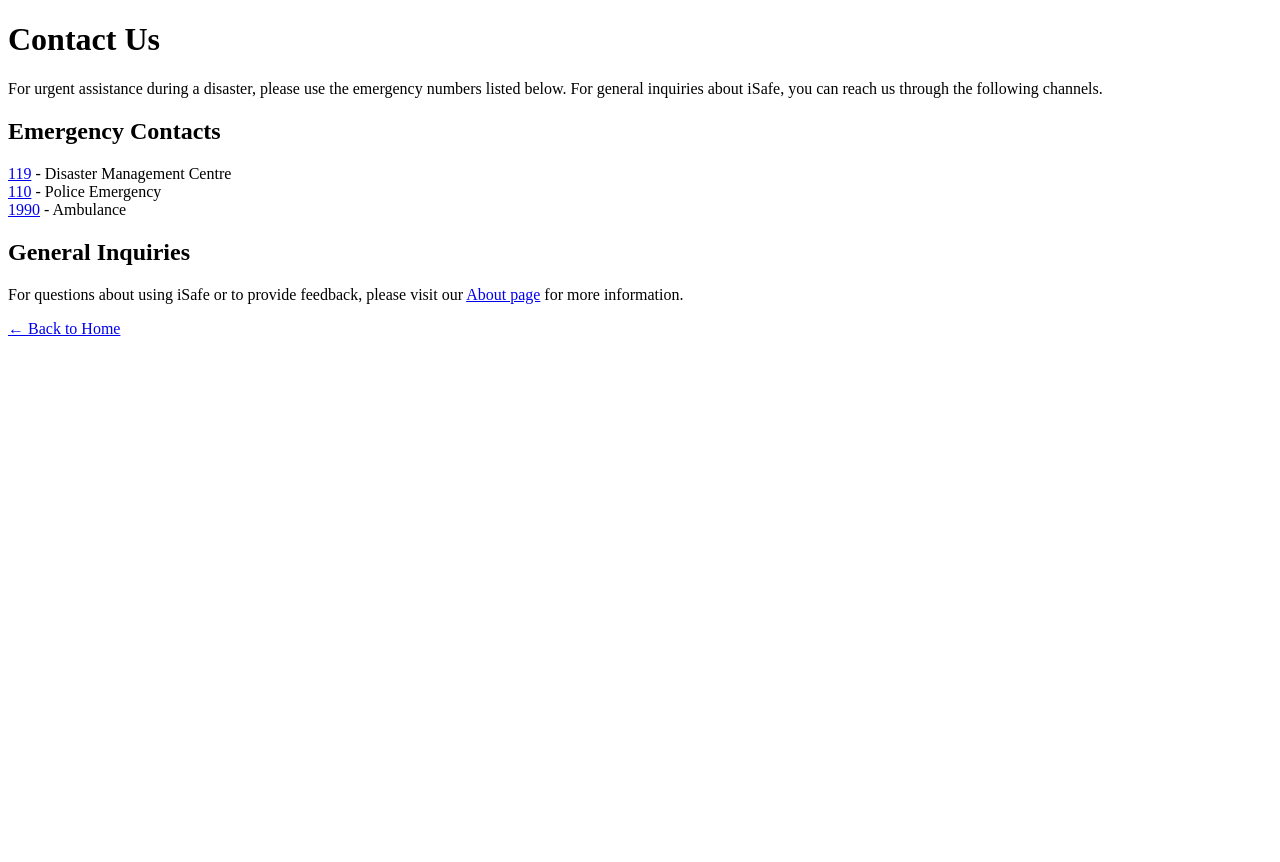
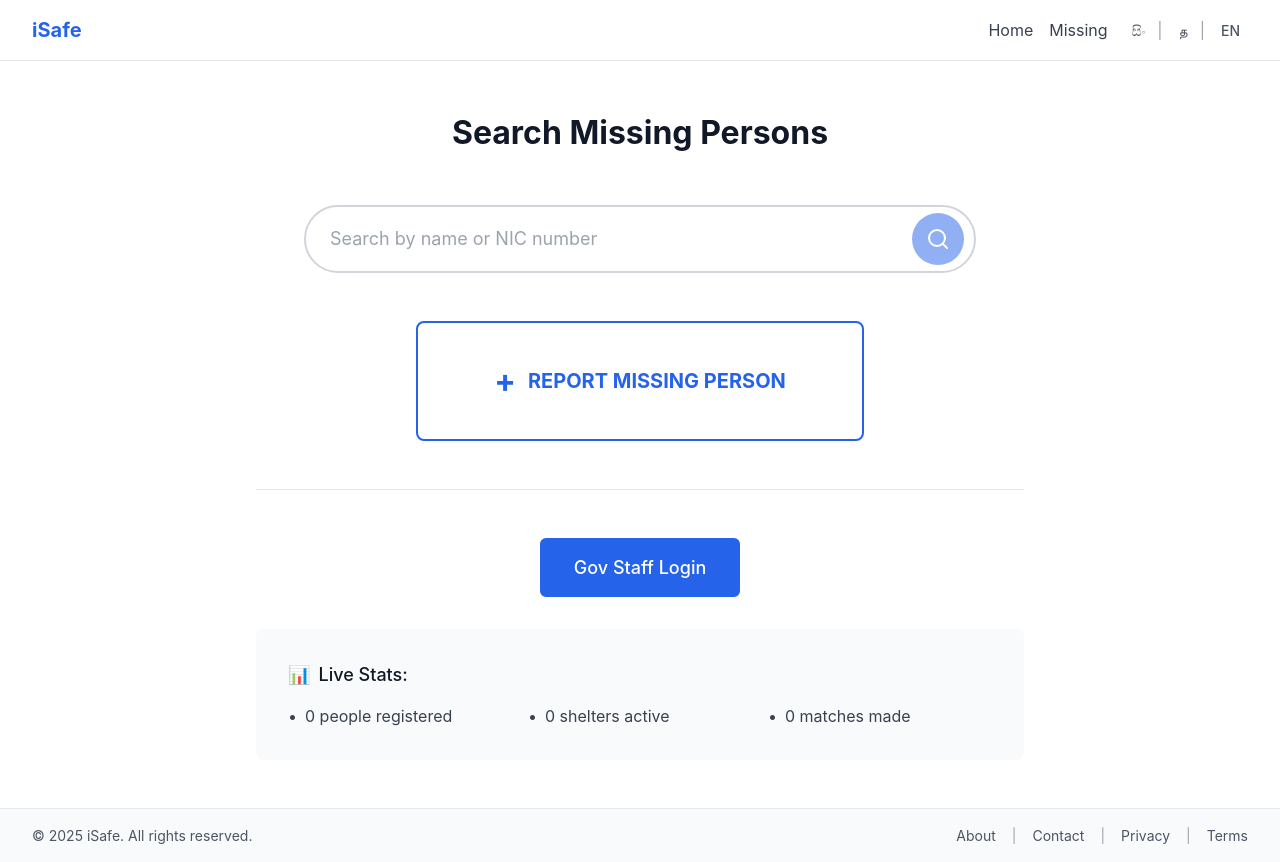
Before and after one commit to playershyan/iSafe, a Next.js app: page /contact in a window 1280 px wide. Before the commit the page ends 800 px from the top, so only its background shows below. Built offline with nearby package versions, Linux system fonts and the light colour scheme; no server answers; the database is empty.

Commit message:
06 Dec 8th commit - Update JS/React components

```diff
--- a/app/about/page.tsx
+++ b/app/[locale]/about/page.tsx
@@ -1,6 +1,8 @@
 import Link from 'next/link';
 
-export default function AboutPage() {
+export default async function AboutPage({ params }: { params: Promise<{ locale: string }> }) {
+  const { locale } = await params;
+
   return (
     <div className="mx-auto max-w-3xl px-4 py-8 md:py-12">
       <h1 className="mb-6 text-2xl font-bold text-gray-900 md:text-3xl">About iSafe</h1>
@@ -99,41 +101,10 @@
         </div>
       </section>
 
-      {/* Feedback & Support */}
-      <section className="mb-6 space-y-4">
-        <h2 className="text-xl font-bold text-gray-900 md:text-2xl">Feedback & Support</h2>
-        <div className="space-y-2 text-base">
-          <div>
-            <Link
-              href="/feedback/problem"
-              className="font-medium text-primary hover:underline focus:outline-none focus:ring-2 focus:ring-primary focus:ring-offset-2 rounded"
-            >
-              Report a problem
-            </Link>
-          </div>
-          <div>
-            <Link
-              href="/feedback/suggestion"
-              className="font-medium text-primary hover:underline focus:outline-none focus:ring-2 focus:ring-primary focus:ring-offset-2 rounded"
-            >
-              Suggest improvements
-            </Link>
-          </div>
-          <div>
-            <Link
-              href="/feedback/technical"
-              className="font-medium text-primary hover:underline focus:outline-none focus:ring-2 focus:ring-primary focus:ring-offset-2 rounded"
-            >
-              Technical issues
-            </Link>
-          </div>
-        </div>
-      </section>
-
       {/* Back to Home */}
       <div className="pt-6">
         <Link
-          href="/"
+          href={`/${locale}`}
           className="inline-flex items-center rounded text-base text-primary hover:text-primary-dark focus:outline-none focus:ring-2 focus:ring-primary focus:ring-offset-2"
         >
           ← Back to Home
--- a/app/contact/page.tsx
+++ b/app/[locale]/contact/page.tsx
@@ -1,6 +1,8 @@
 import Link from 'next/link';
 
-export default function ContactPage() {
+export default async function ContactPage({ params }: { params: Promise<{ locale: string }> }) {
+  const { locale } = await params;
+
   return (
     <div className="mx-auto max-w-3xl px-4 py-8 md:py-12">
       <h1 className="mb-6 text-2xl font-bold text-gray-900 md:text-3xl">Contact Us</h1>
@@ -50,7 +52,7 @@
           <h2 className="mb-3 text-lg font-bold text-gray-900">General Inquiries</h2>
           <p className="text-base text-gray-700">
             For questions about using iSafe or to provide feedback, please visit our{' '}
-            <Link href="/about" className="font-medium text-primary hover:underline">
+            <Link href={`/${locale}/about`} className="font-medium text-primary hover:underline">
               About page
             </Link>
             {' '}for more information.
@@ -61,7 +63,7 @@
       {/* Back to Home */}
       <div className="pt-6">
         <Link
-          href="/"
+          href={`/${locale}`}
           className="inline-flex items-center rounded text-base text-primary hover:text-primary-dark focus:outline-none focus:ring-2 focus:ring-primary focus:ring-offset-2"
         >
           ← Back to Home
--- a/app/[locale]/layout.tsx
+++ b/app/[locale]/layout.tsx
@@ -1,3 +1,5 @@
+import { NextIntlClientProvider } from 'next-intl';
+import { getMessages } from 'next-intl/server';
 import { Header } from '@/components/layout/Header';
 import { Footer } from '@/components/layout/Footer';
 import { AnonymousUserInitializer } from '@/components/features/AnonymousUserInitializer';
@@ -11,17 +13,21 @@
   params: Promise<{ locale: string }>;
 }) {
   const { locale } = await params;
+  const messages = await getMessages();
+
   return (
-    <html lang="en">
+    <html lang={locale}>
       <head>
         <link rel="preconnect" href="https://res.cloudinary.com" />
         <link rel="dns-prefetch" href="https://res.cloudinary.com" />
       </head>
       <body className="flex min-h-screen flex-col">
-        <AnonymousUserInitializer />
-        <Header locale={locale} />
-        <main className="flex-1">{children}</main>
-        <Footer />
+        <NextIntlClientProvider messages={messages} locale={locale}>
+          <AnonymousUserInitializer />
+          <Header locale={locale} />
+          <main className="flex-1">{children}</main>
+          <Footer />
+        </NextIntlClientProvider>
       </body>
     </html>
   );
--- a/app/privacy/page.tsx
+++ b/app/[locale]/privacy/page.tsx
@@ -1,6 +1,8 @@
 import Link from 'next/link';
 
-export default function PrivacyPage() {
+export default async function PrivacyPage({ params }: { params: Promise<{ locale: string }> }) {
+  const { locale } = await params;
+
   return (
     <div className="mx-auto max-w-3xl px-4 py-8 md:py-12">
       <h1 className="mb-6 text-2xl font-bold text-gray-900 md:text-3xl">Privacy Policy</h1>
@@ -64,7 +66,7 @@
       {/* Back to Home */}
       <div className="pt-6">
         <Link
-          href="/"
+          href={`/${locale}`}
           className="inline-flex items-center rounded text-base text-primary hover:text-primary-dark focus:outline-none focus:ring-2 focus:ring-primary focus:ring-offset-2"
         >
           ← Back to Home
--- a/app/terms/page.tsx
+++ b/app/[locale]/terms/page.tsx
@@ -1,6 +1,8 @@
 import Link from 'next/link';
 
-export default function TermsPage() {
+export default async function TermsPage({ params }: { params: Promise<{ locale: string }> }) {
+  const { locale } = await params;
+
   return (
     <div className="mx-auto max-w-3xl px-4 py-8 md:py-12">
       <h1 className="mb-6 text-2xl font-bold text-gray-900 md:text-3xl">Terms of Service</h1>
@@ -62,7 +64,7 @@
       {/* Back to Home */}
       <div className="pt-6">
         <Link
-          href="/"
+          href={`/${locale}`}
           className="inline-flex items-center rounded text-base text-primary hover:text-primary-dark focus:outline-none focus:ring-2 focus:ring-primary focus:ring-offset-2"
         >
           ← Back to Home
--- a/components/layout/Footer.tsx
+++ b/components/layout/Footer.tsx
@@ -1,6 +1,11 @@
+'use client';
+
 import Link from 'next/link';
+import { useLocale } from 'next-intl';
 
 export function Footer() {
+  const locale = useLocale();
+
   return (
     <footer className="border-t border-gray-200 bg-gray-50">
       {/* Mobile Footer: Centered, Stacked */}
@@ -8,68 +13,66 @@
         <div className="px-4 py-6 text-center">
           <nav className="mb-2 flex flex-wrap items-center justify-center gap-x-2 text-sm text-gray-600">
             <Link
-              href="/about"
+              href={`/${locale}/about`}
               className="rounded hover:text-gray-900 focus:outline-none focus:ring-2 focus:ring-primary focus:ring-offset-2"
             >
               About
             </Link>
             <span className="text-gray-400" aria-hidden="true">|</span>
             <Link
-              href="/contact"
+              href={`/${locale}/contact`}
               className="rounded hover:text-gray-900 focus:outline-none focus:ring-2 focus:ring-primary focus:ring-offset-2"
             >
               Contact
             </Link>
             <span className="text-gray-400" aria-hidden="true">|</span>
             <Link
-              href="/privacy"
+              href={`/${locale}/privacy`}
               className="rounded hover:text-gray-900 focus:outline-none focus:ring-2 focus:ring-primary focus:ring-offset-2"
             >
               Privacy
             </Link>
+            <span className="text-gray-400" aria-hidden="true">|</span>
+            <Link
+              href={`/${locale}/terms`}
+              className="rounded hover:text-gray-900 focus:outline-none focus:ring-2 focus:ring-primary focus:ring-offset-2"
+            >
+              Terms
+            </Link>
           </nav>
-          <p className="mt-2 text-sm text-gray-600">
-            © {new Date().getFullYear()} iSafe
-          </p>
-          <p className="mt-1 text-xs text-gray-500">
-            Built for disaster response
-          </p>
+          <p className="text-sm text-gray-600">© 2025 iSafe. All rights reserved.</p>
         </div>
       </div>
 
-      {/* Desktop Footer: Left-Right Split */}
+      {/* Desktop Footer: Horizontal, Spread Out */}
       <div className="hidden md:block">
-        <div className="mx-auto max-w-7xl px-8 py-8">
+        <div className="mx-auto max-w-7xl px-8 py-4">
           <div className="flex items-center justify-between">
-            <div>
-              <p className="text-sm text-gray-600">
-                © {new Date().getFullYear()} iSafe
-              </p>
-              <p className="mt-1 text-xs text-gray-500">
-                Built for disaster response
-              </p>
-            </div>
-            <nav className="flex items-center gap-6 text-sm text-gray-600">
+            <p className="text-sm text-gray-600">© 2025 iSafe. All rights reserved.</p>
+            <nav className="flex items-center gap-x-4 text-sm text-gray-600">
               <Link
-                href="/about"
+                href={`/${locale}/about`}
                 className="rounded hover:text-gray-900 focus:outline-none focus:ring-2 focus:ring-primary focus:ring-offset-2"
               >
                 About
               </Link>
+              <span className="text-gray-400" aria-hidden="true">|</span>
               <Link
-                href="/contact"
+                href={`/${locale}/contact`}
                 className="rounded hover:text-gray-900 focus:outline-none focus:ring-2 focus:ring-primary focus:ring-offset-2"
               >
                 Contact
               </Link>
+              <span className="text-gray-400" aria-hidden="true">|</span>
               <Link
-                href="/privacy"
+                href={`/${locale}/privacy`}
                 className="rounded hover:text-gray-900 focus:outline-none focus:ring-2 focus:ring-primary focus:ring-offset-2"
               >
                 Privacy
               </Link>
+              <span className="text-gray-400" aria-hidden="true">|</span>
               <Link
-                href="/terms"
+                href={`/${locale}/terms`}
                 className="rounded hover:text-gray-900 focus:outline-none focus:ring-2 focus:ring-primary focus:ring-offset-2"
               >
                 Terms
```
